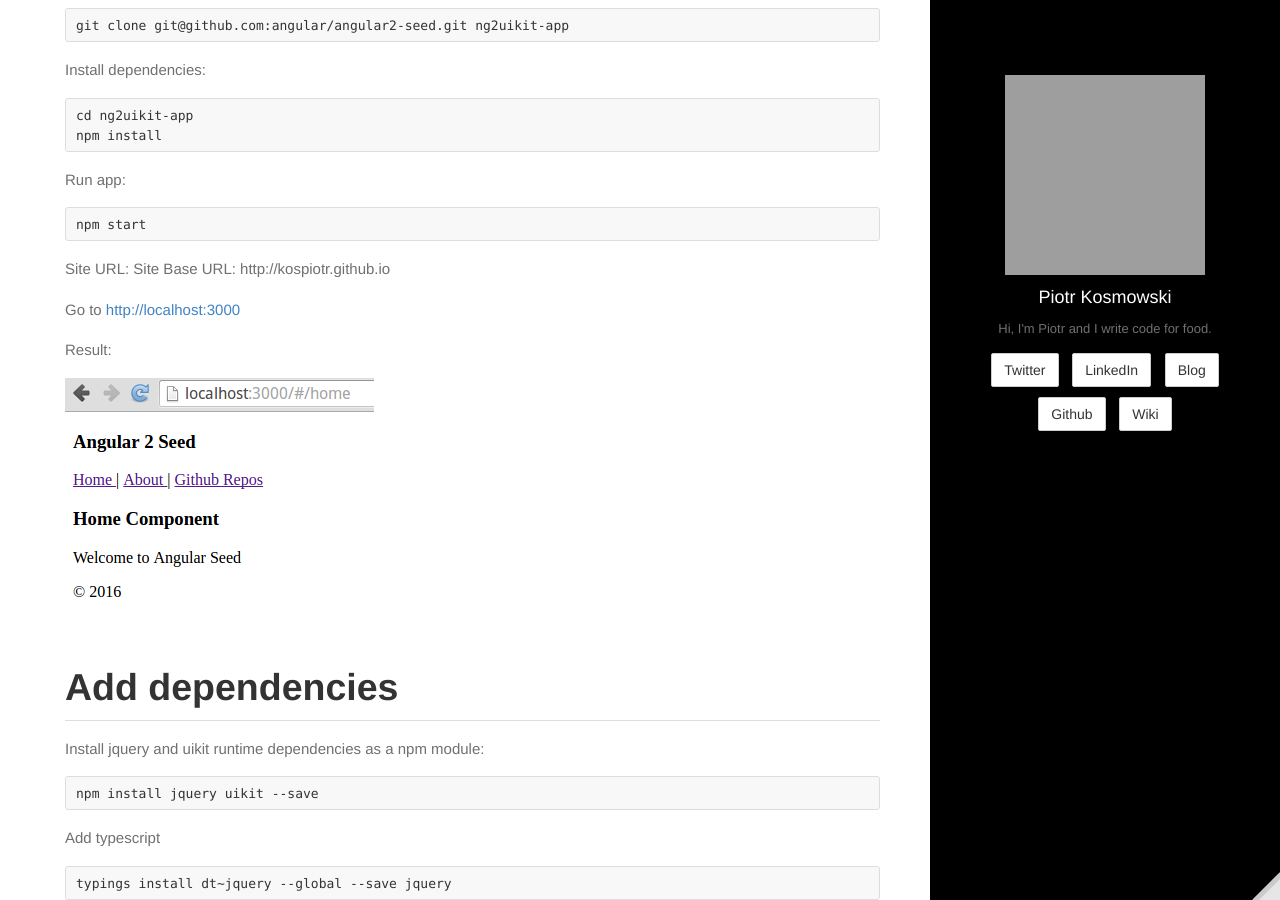
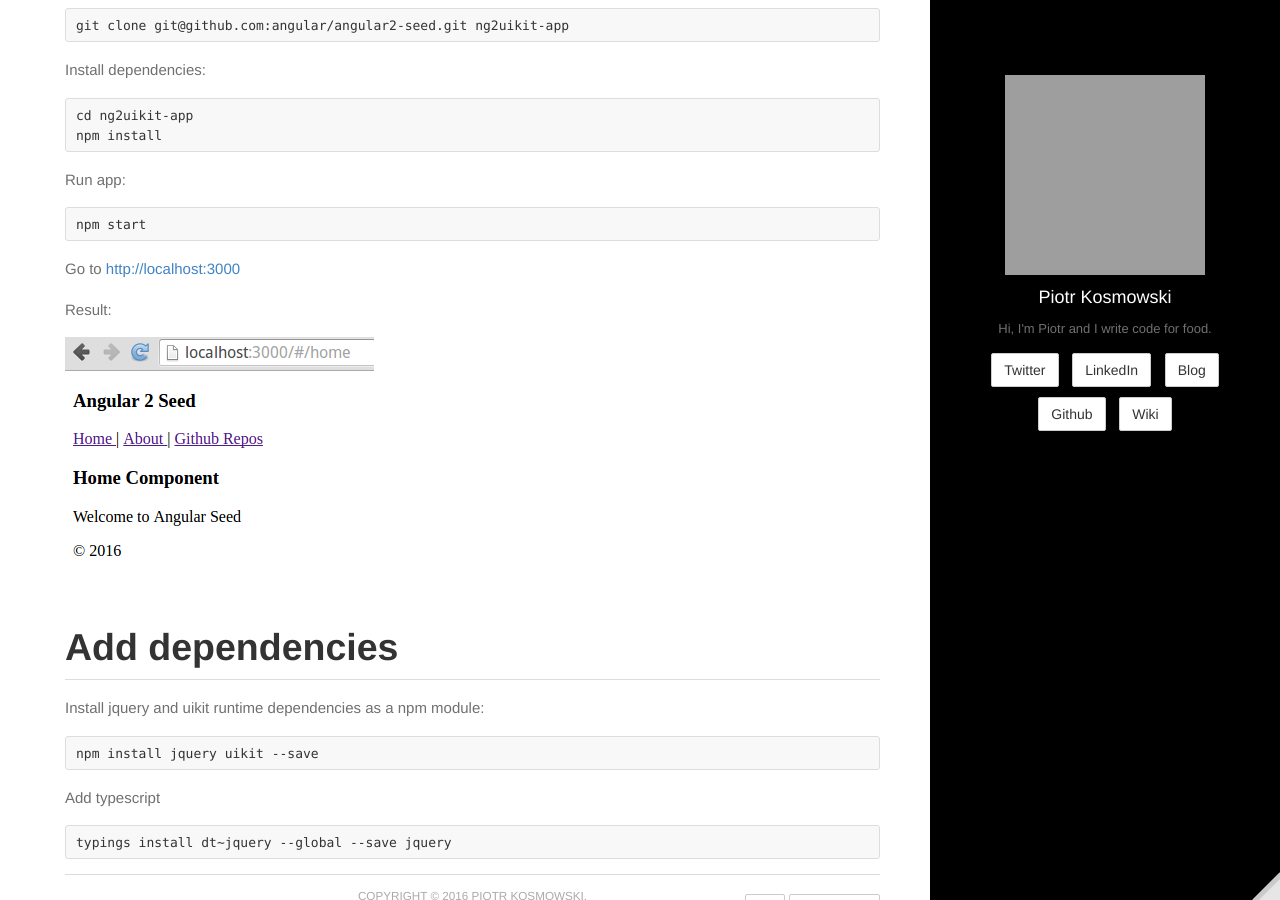
Before and after one commit to kospiotr/kospiotr.github.io, a Jekyll site: the page built from _posts/2016-09-17-ng2-uikit-spa-app.md, in a window 1280 px wide and 900 px high, scrolled down 416 px. Built offline with Jekyll 4.4.1, drawn with Linux system fonts in a browser that asks for light colours; grey boxes are pictures that could not be loaded.

Commit message:
Update 2016-09-17-ng2-uikit-spa-app.md

````diff
--- a/_posts/2016-09-17-ng2-uikit-spa-app.md
+++ b/_posts/2016-09-17-ng2-uikit-spa-app.md
@@ -32,15 +32,11 @@
 npm start
 ```
 
-Site URL: {{site.url}}
-Site Base URL: {{site.baseurl}}
-
-
 Go to [http://localhost:3000](http://localhost:3000)
 
 Result:
 
-![NG2 seed app](../../../../../img/2016-09-17_init-ng-app-page.png)
+![NG2 seed app]({{site.baseurl}}/img/2016-09-17_init-ng-app-page.png)
 
 # Add dependencies
 
````
